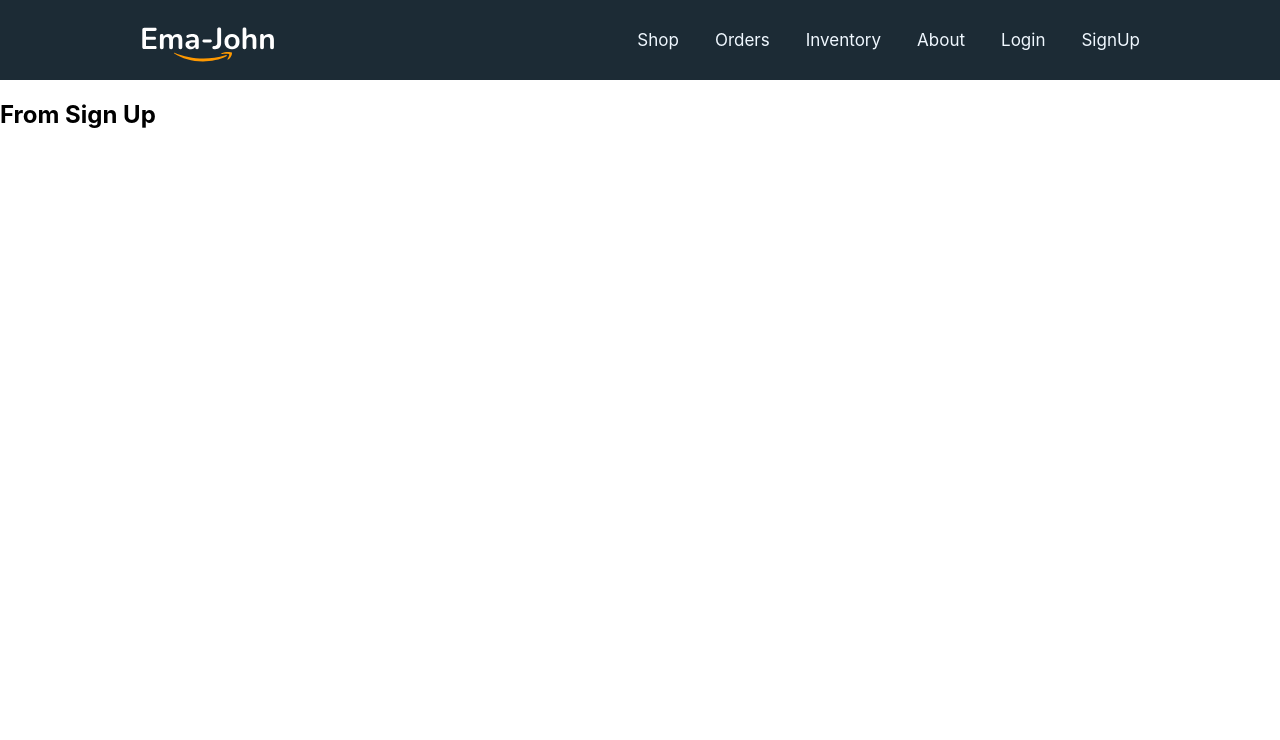
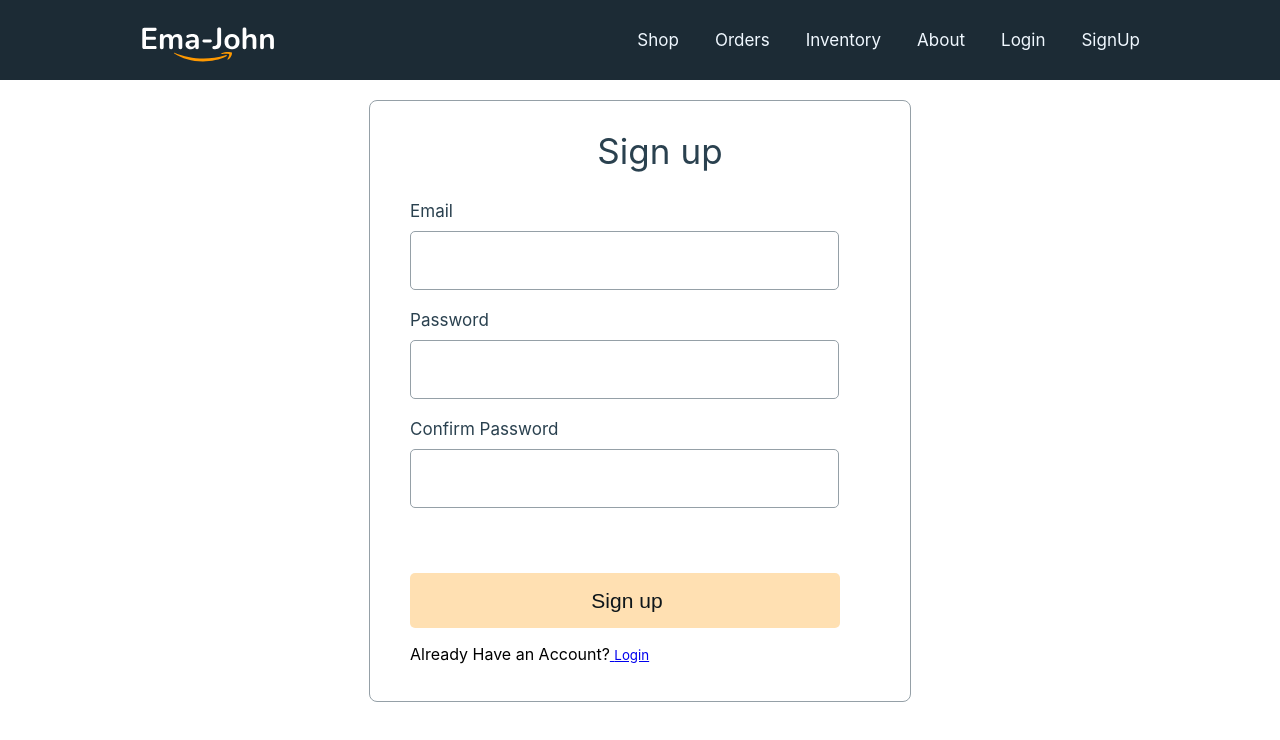
Before and after one commit to riadleon/SPA-AMAZON-CLONE--WITH-REACT, a React (Create React App) app: page /signup in a window 1280 px wide. Shown: the top 740 px of the page. Built offline with nearby package versions, Linux system fonts and the light colour scheme.

Commit message:
Setup Auth Context under UserContext to share auth info

```diff
--- a/src/components/Signup/Signup.js
+++ b/src/components/Signup/Signup.js
@@ -1,10 +1,29 @@
 import React from 'react';
+import { Link } from 'react-router-dom';
 import './Signup.css'
 
 const Signup = () => {
     return (
         <div>
-            <h2>From Sign Up</h2>
+            <div className='form-container'>
+                <h2 className='form-tittle'>Sign up</h2>
+                <form >
+                    <div className="form-control">
+                        <label htmlFor='email'>Email</label>
+                        <input type="email" name="email" id="" required />
+                    </div>
+                    <div className="form-control">
+                        <label htmlFor='password'>Password</label>
+                        <input type="password" name="password" id="" required />
+                    </div>
+                    <div className="form-control">
+                        <label htmlFor='confirmpass'>Confirm Password</label>
+                        <input type="confirmpass" name="confirmpass" id="" required />
+                    </div>
+                    <input className='btn-submit' type="submit" value="Sign up" />
+                </form>
+                <p>Already Have an Account?<Link to='/login'> <small>Login</small> </Link> </p>
+            </div>
         </div>
     );
 };
--- /dev/null
+++ b/src/contexts/UserContext.js
@@ -0,0 +1,18 @@
+import React, { createContext, useContext } from 'react';
+
+
+export const AuthContext = createContext();
+
+const UserContext = ({children}) => {
+
+
+const authInfo = {}
+
+    return (
+       <AuthContext.Provider value={authInfo}>
+            {children}
+       </AuthContext.Provider>
+    );
+};
+
+export default UserContext;
--- a/src/index.js
+++ b/src/index.js
@@ -3,11 +3,14 @@ import ReactDOM from 'react-dom/client';
 import './index.css';
 import App from './App';
 import reportWebVitals from './reportWebVitals';
+import UserContext from './contexts/UserContext';
 
 const root = ReactDOM.createRoot(document.getElementById('root'));
 root.render(
   <React.StrictMode>
-    <App />
+    <UserContext>
+      <App></App>
+    </UserContext>
   </React.StrictMode>
 );
 
```
